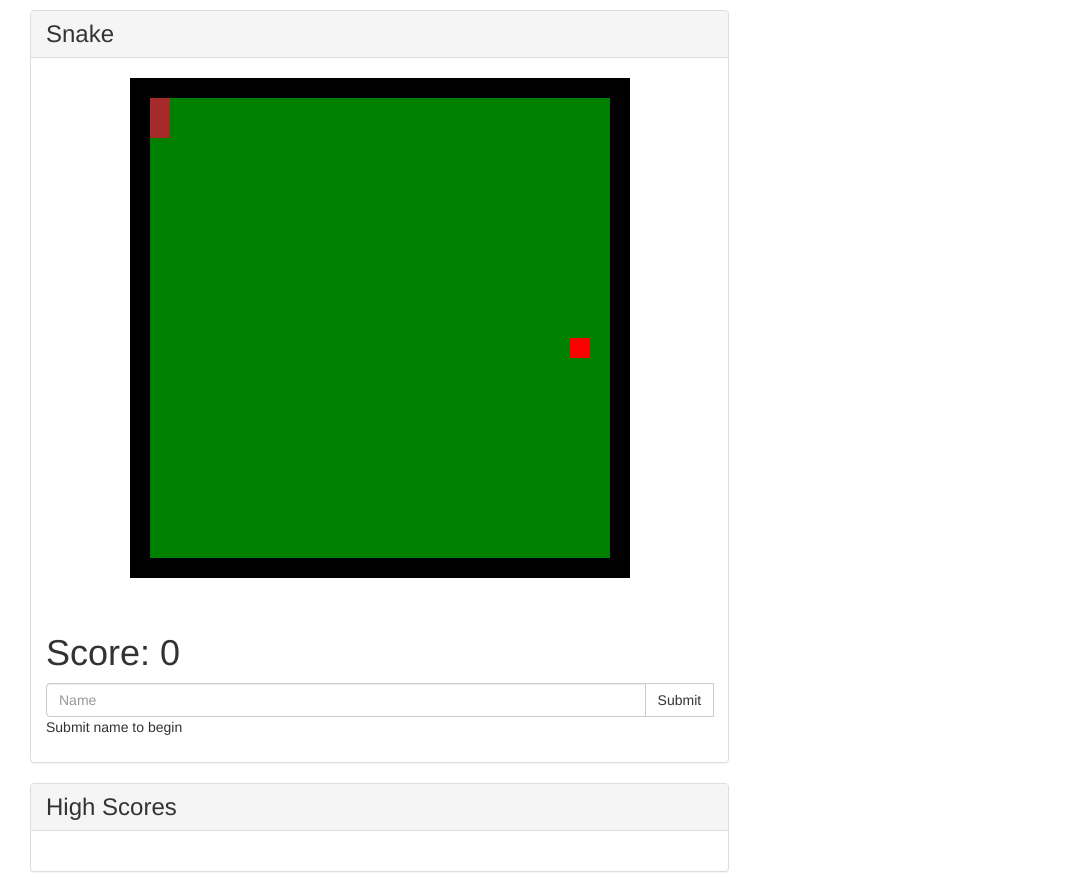
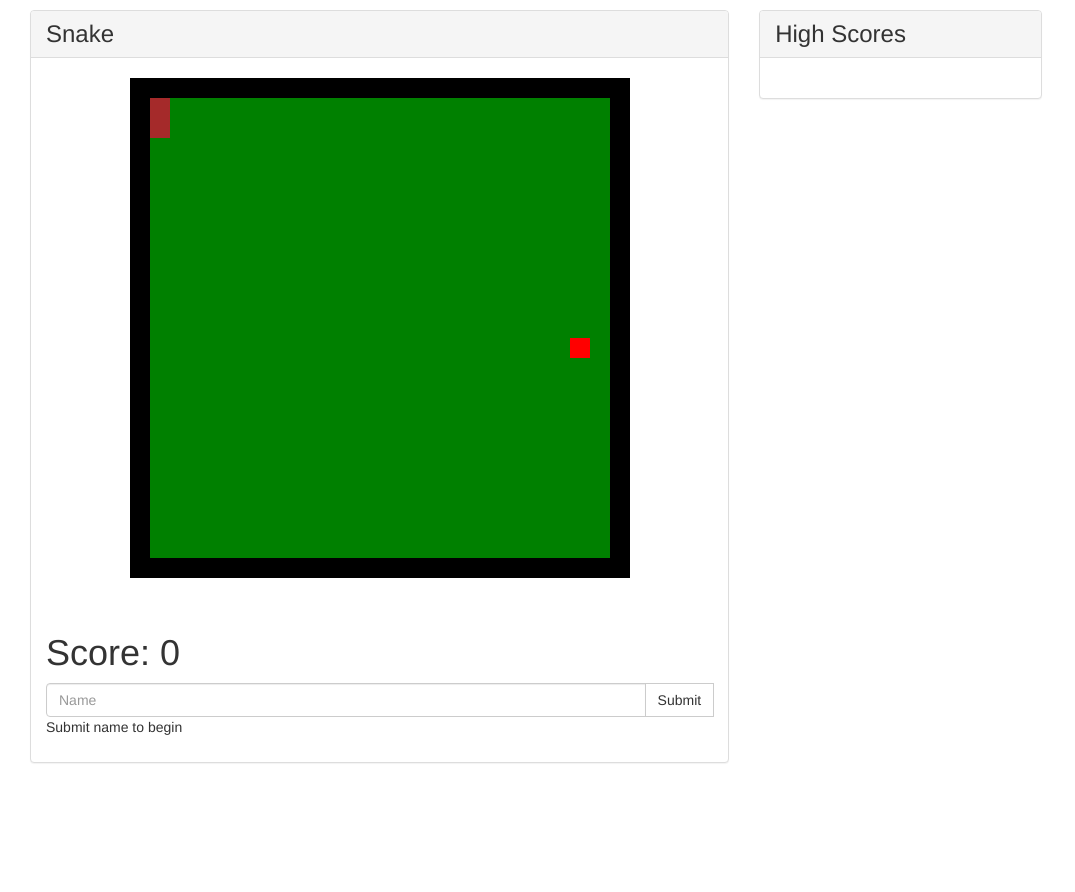
Before and after one commit to bwalen/snake, a website: page public/index.html in a window 1280 px wide. Shown: the whole page, without its empty margins (0-1075 px from the left). After the commit the page ends 800 px from the top, so only its background shows below. Drawn offline with nearby package versions, Linux system fonts and the light colour scheme; some packages are replaced by stand-ins of ours; no server answers.

Commit message:
#2 Changed the high scores to be on the right of the page and limited the height to prevent scrolling with arrow keys.

```diff
--- a/public/default.css
+++ b/public/default.css
@@ -47,3 +47,8 @@ h3{
 .more-margin{
   margin-top: 10px;
 }
+
+.panel{
+  overflow: hidden;
+  height:80%;
+}
--- a/public/index.html
+++ b/public/index.html
@@ -34,8 +34,8 @@
         </div>
       </div>
     </div>
-    <div class="col-md-7 col-sm-9 col-xs-12">
-      <div class="panel panel-default">
+    <div class="col-md-3 col-sm-3 col-xs-3">
+      <div class="more-margin panel panel-default">
         <div class="panel-heading">
           <h3>High Scores</h3>
         </div>
```
